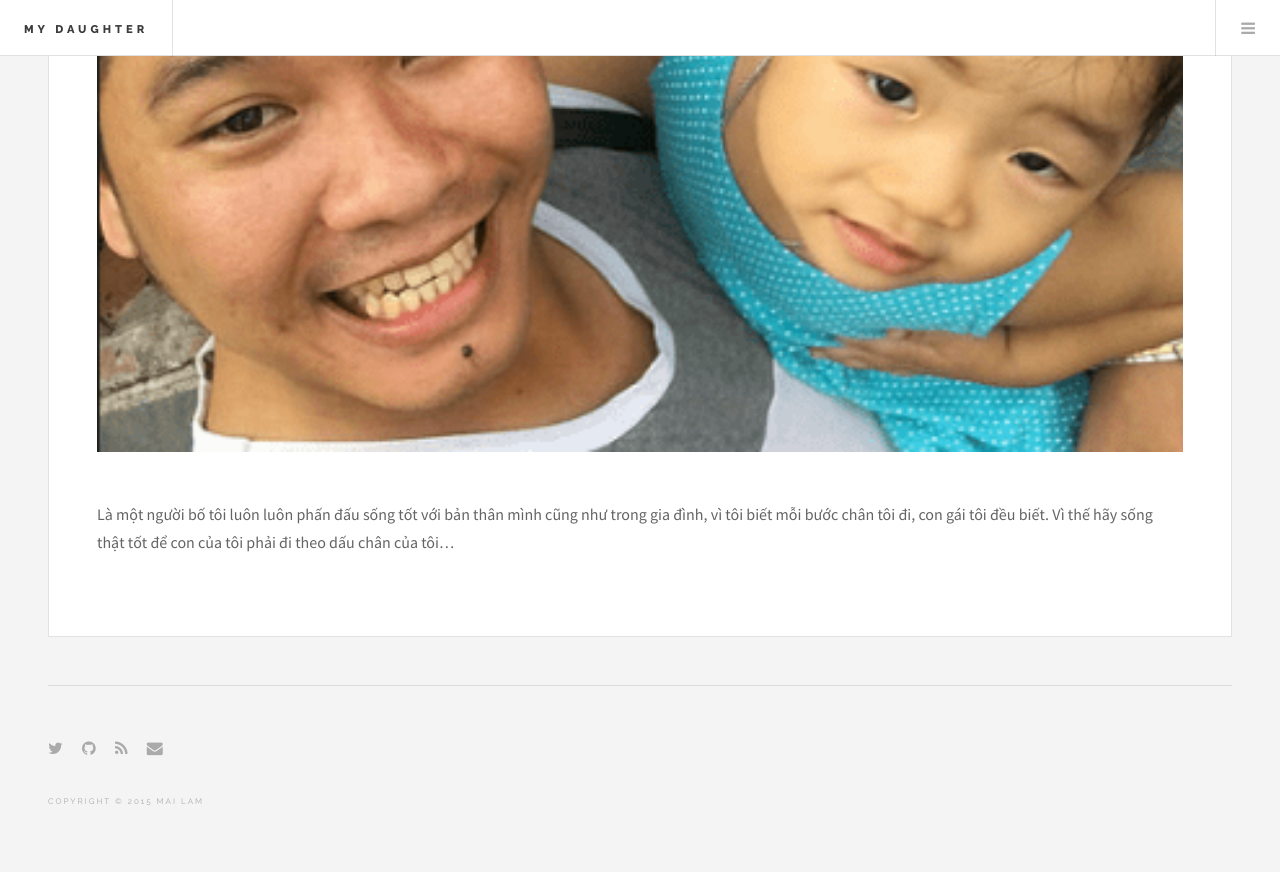
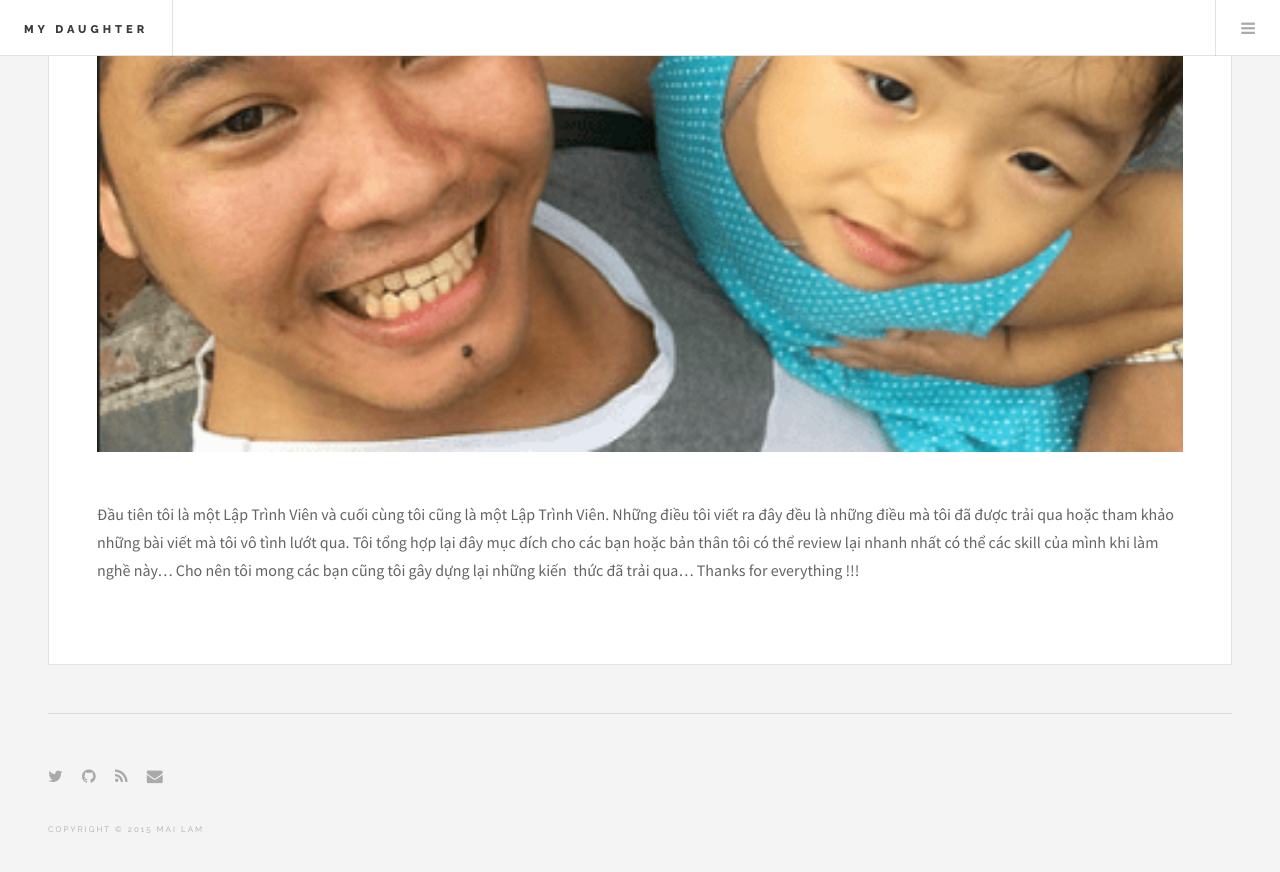
Before and after one commit to mydaughter/mydaughter.github.io, a Jekyll site: the page built from about.md, in a window 1280 px wide and 900 px high, scrolled down 890 px. Shown: the top 872 px of the window. Built offline with Jekyll 4.4.1, drawn with Linux system fonts in a browser that asks for light colours.

Commit message:
Update about.md

```diff
--- a/about.md
+++ b/about.md
@@ -4,5 +4,4 @@ title: About
 permalink: /about/
 image: /images/me01.png
 ---
-
-Là một người bố tôi luôn luôn phấn đấu sống tốt với bản thân mình cũng như trong gia đình, vì tôi biết mỗi bước chân tôi đi, con gái tôi đều biết. Vì thế hãy sống thật tốt để con của tôi phải đi theo dấu chân của tôi...
+Đầu tiên tôi là một Lập Trình Viên và cuối cùng tôi cũng là một Lập Trình Viên. Những điều tôi viết ra đây đều là những điều mà tôi đã được trải qua hoặc tham khảo những bài viết mà tôi vô tình lướt qua. Tôi tổng hợp lại đây mục đích cho các bạn hoặc bản thân tôi có thể review lại nhanh nhất có thể các skill của mình khi làm nghề này... Cho nên tôi mong các bạn cũng tôi gây dựng lại những kiến  thức đã trải qua... Thanks for everything !!!
```
